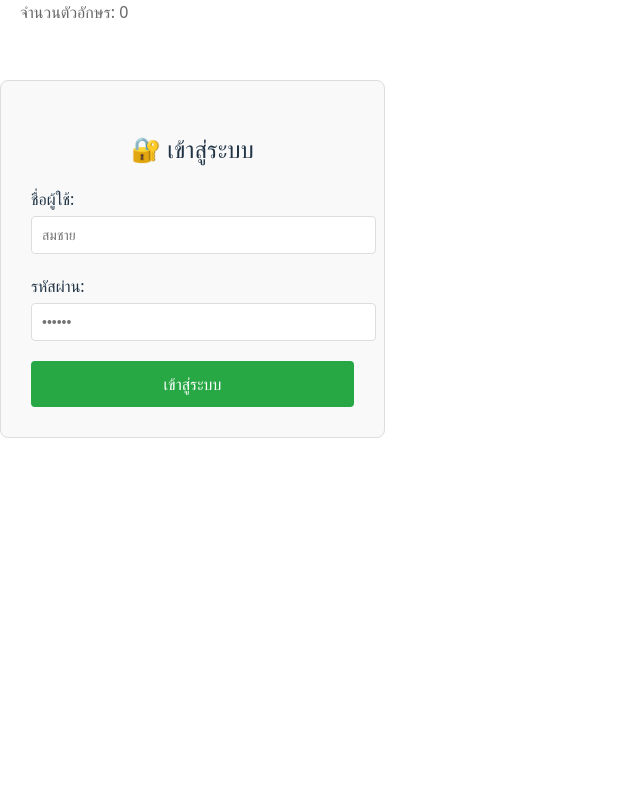
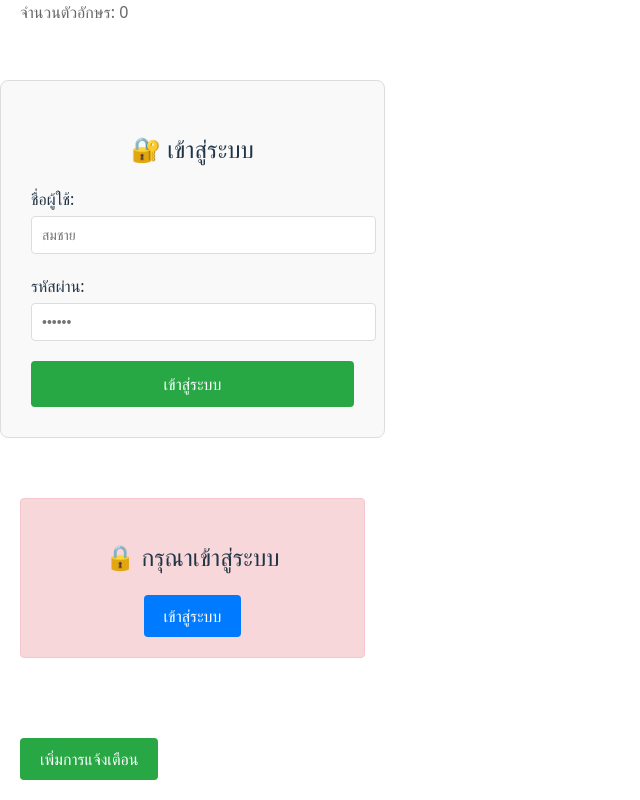
Before and after one commit to 67160411/lab12, a React (Vite) app in the folder my-react-app/: page / in a window 1280 px wide. Shown: the part 1308-2108 px from the top of the page, without its empty margins (0-640 px from the left). Before the commit the page ends 1766 px from the top, so only its background shows below. Built offline with nearby package versions, Linux system fonts and the light colour scheme.

Commit message:
Todo App - Challenge

```diff
--- a/my-react-app/src/App.jsx
+++ b/my-react-app/src/App.jsx
@@ -8,6 +8,8 @@ export default function App() {
       <UserInfo />
       <InputExample />
       <LoginForm />
+      <LoginStatus />
+      <Notification />
     </div>
   );
 }
@@ -371,3 +373,99 @@ function LoginForm() {
     </form>
   );
 }
+
+function LoginStatus() {
+  const [isLoggedIn, setIsLoggedIn] = useState(false);
+
+  return (
+    <div style={{ padding: "20px", marginTop: "40px", textAlign: "center" }}>
+      {isLoggedIn ? (
+        <div
+          style={{
+            backgroundColor: "#d4edda",
+            padding: "20px",
+            borderRadius: "4px",
+            border: "1px solid #c3e6cb",
+          }}
+        >
+          <h2>🎉 ยินดีต้อนรับ!</h2>
+          <p>คุณได้เข้าสู่ระบบแล้ว</p>
+          <button
+            onClick={() => setIsLoggedIn(false)}
+            style={{
+              padding: "10px 20px",
+              backgroundColor: "#dc3545",
+              color: "white",
+              border: "none",
+              borderRadius: "4px",
+              cursor: "pointer",
+            }}
+          >
+            ออกจากระบบ
+          </button>
+        </div>
+      ) : (
+        <div
+          style={{
+            backgroundColor: "#f8d7da",
+            padding: "20px",
+            borderRadius: "4px",
+            border: "1px solid #f5c6cb",
+          }}
+        >
+          <h2>🔒 กรุณาเข้าสู่ระบบ</h2>
+          <button
+            onClick={() => setIsLoggedIn(true)}
+            style={{
+              padding: "10px 20px",
+              backgroundColor: "#007bff",
+              color: "white",
+              border: "none",
+              borderRadius: "4px",
+              cursor: "pointer",
+            }}
+          >
+            เข้าสู่ระบบ
+          </button>
+        </div>
+      )}
+    </div>
+  );
+}
+
+function Notification() {
+  const [hasMessage, setHasMessage] = useState(false);
+
+  return (
+    <div style={{ padding: "20px", marginTop: "40px", maxWidth: "400px" }}>
+      {hasMessage && (
+        <div
+          style={{
+            backgroundColor: "#d4edda",
+            border: "1px solid #c3e6cb",
+            padding: "15px",
+            borderRadius: "4px",
+            marginBottom: "15px",
+            color: "#155724",
+          }}
+        >
+          📩 คุณมีข้อความใหม่!
+        </div>
+      )}
+
+      <button
+        onClick={() => setHasMessage(!hasMessage)}
+        style={{
+          padding: "10px 20px",
+          backgroundColor: hasMessage ? "#dc3545" : "#28a745",
+          color: "white",
+          border: "none",
+          borderRadius: "4px",
+          cursor: "pointer",
+        }}
+      >
+        {hasMessage ? "ลบการแจ้งเตือน" : "เพิ่มการแจ้งเตือน"}
+      </button>
+    </div>
+  );
+}
```
